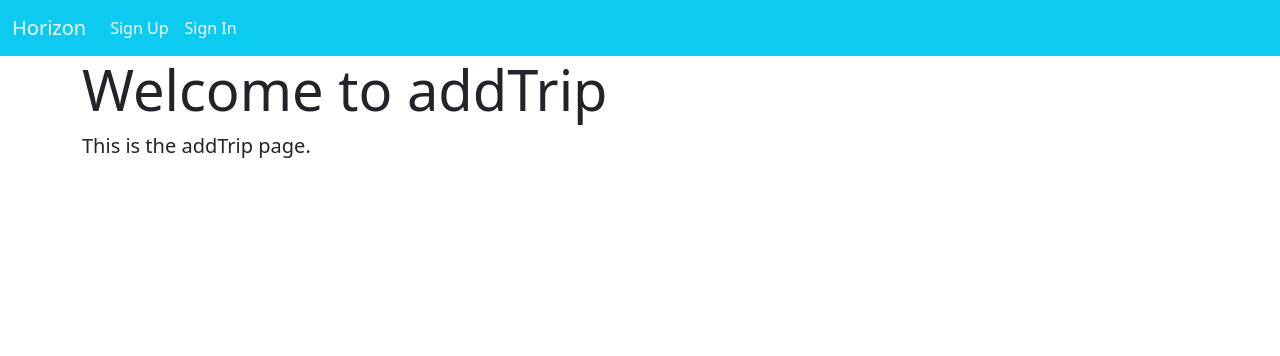
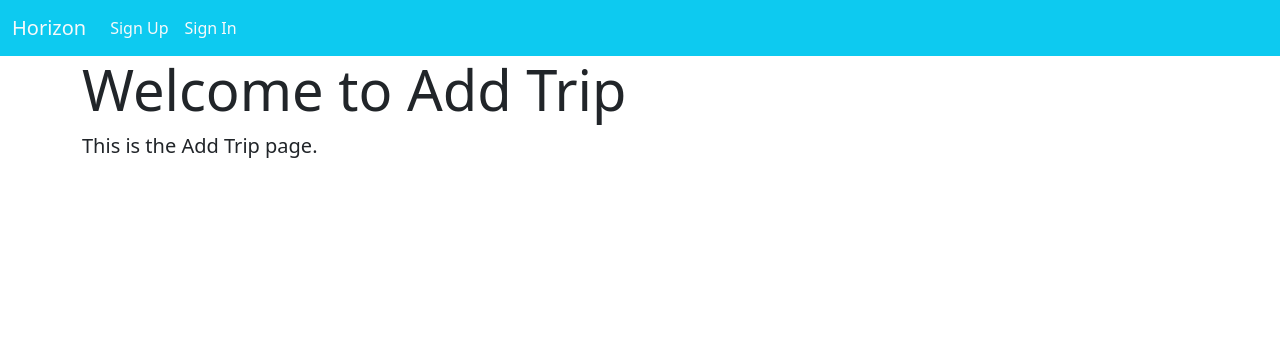
Before and after one commit to Phillipcostas/Horizon-Group, a Django app: page /addTrip in a window 1280 px wide. Shown: the top 356 px of the page. Run offline with Django 5.2, Linux system fonts and the light colour scheme; some libraries are stand-ins or nearby versions.

Commit message:
trip html page skeleton

```diff
--- a/main_app/templates/addTrip.html
+++ b/main_app/templates/addTrip.html
@@ -4,7 +4,7 @@
 
 {% block content %}
 <div class="jumbotron">
-  <h1 class="display-4">Welcome to addTrip</h1>
-  <p class="lead">This is the addTrip page.</p>
+  <h1 class="display-4">Welcome to Add Trip</h1>
+  <p class="lead">This is the Add Trip page.</p>
 </div>
 {% endblock %}
--- a/main_app/templates/base.html
+++ b/main_app/templates/base.html
@@ -23,13 +23,13 @@
             <a class="nav-link link-light" href="{% url 'map' %}">Map</a>
 
             <li class="nav-item">
-              <a class="nav-link link-light" href="{% url 'trip' %}">Trip</a>
+              <a class="nav-link link-light" href="{% url 'trip_index' %}">Trip</a>
 
             <li class="nav-item">
               <a class="nav-link link-light" href="{% url 'addTrip' %}">Add Trip</a>
 
           <li class="nav-item">
-            <a class="nav-link link-light" href="{% url 'login' %}">Log Out</a>
+            <a class="nav-link link-light" href="{% url 'logout' %}">Log Out</a>
             <form id="logout-form" method="post" action="{% url 'logout' %}" style="display: none;">
               {% csrf_token %}
             </form>
--- a/main_app/templates/home.html
+++ b/main_app/templates/home.html
@@ -5,6 +5,6 @@
 {% block content %}
 <div class="jumbotron">
   <h1 class="display-4">Welcome to Horizon</h1>
-  <p class="lead">This is the home page.</p>
+  <p class="lead">This is the Home Page.</p>
 </div>
 {% endblock %}
--- a/main_app/urls.py
+++ b/main_app/urls.py
@@ -7,12 +7,12 @@ from django.contrib.auth.models import User
 urlpatterns = [
     path('', views.Home.as_view(), name='home'),
     path('map', views.Map.as_view(), name='map'),
-    path('trip', views.Trip.as_view(), name='trip'),
+    path('trip', views.Trip.as_view(), name='trip_index'),
     path('addTrip', views.AddTrip.as_view(), name='addTrip'),
 
     path('accounts/', include('django.contrib.auth.urls')),
     path('accounts/signup/', views.signup, name='signup'),
-    path('accounts/login/', views.LoginView.as_view(), name='login'),
+    path('accounts/login/', views.Login.as_view(), name='login'),
 
 
 ]
--- a/main_app/views.py
+++ b/main_app/views.py
@@ -17,8 +17,9 @@ def about(request):
 def about(request):
     return render(request, 'map.html')
 
-def about(request):
-    return render(request, 'trip.html')
+def trip_index(request):
+    trips = Trip.objects.filter(user=request.user)
+    return render(request, 'trip.html', { 'trips': trips })
 
 def signup(request):
     error_message = ''
@@ -40,7 +41,7 @@ def signup(request):
 class Home(LoginView):
     template_name = 'home.html'
 
-class LoginView(LoginView):
+class Login(LoginView):
     template_name = 'login.html'
 
 class Map(LoginView):
```
Also changed, not shown: main_app/templates/trip.html (+21 -2 lines), db.sqlite3, 2 other files.
